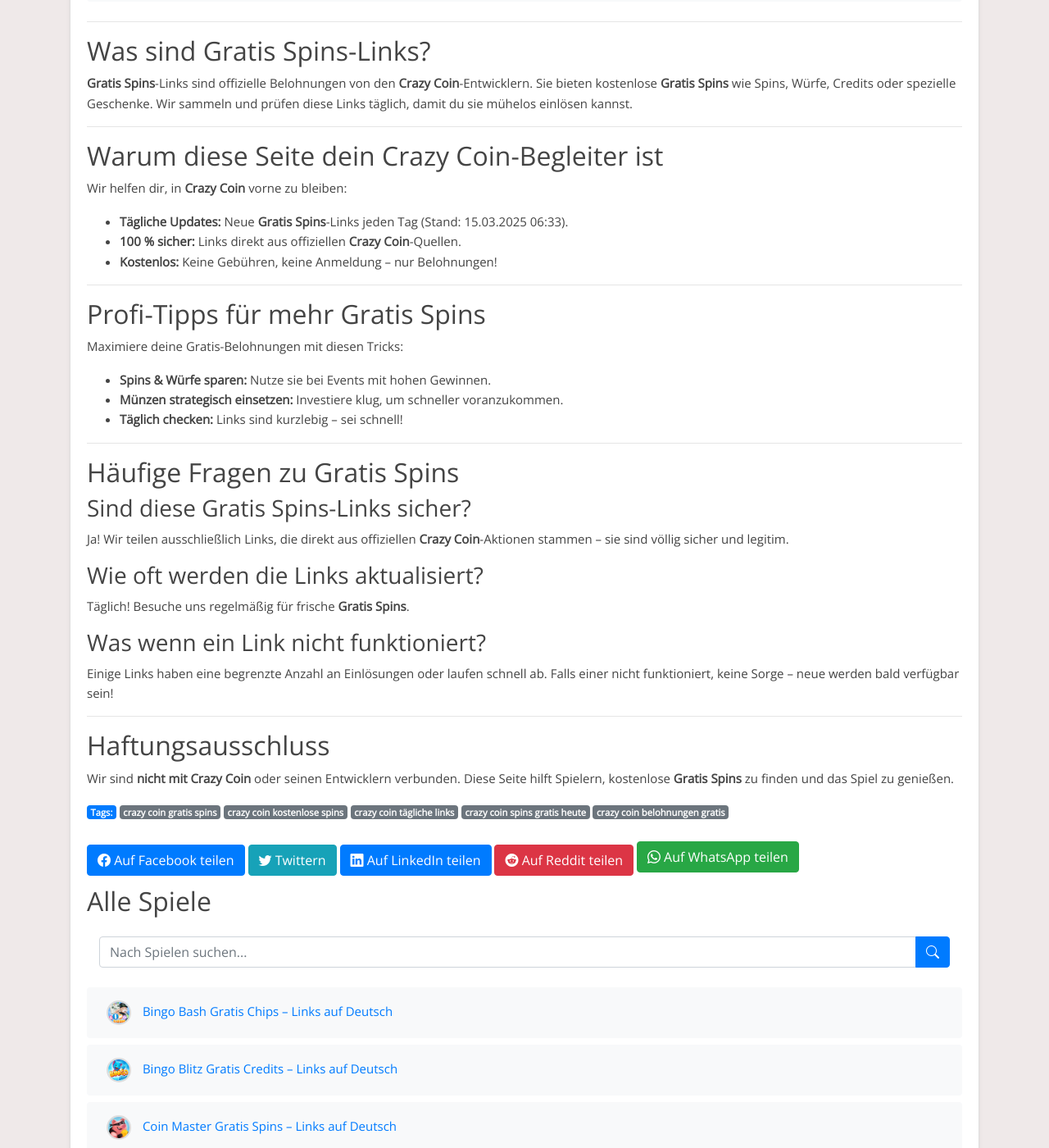
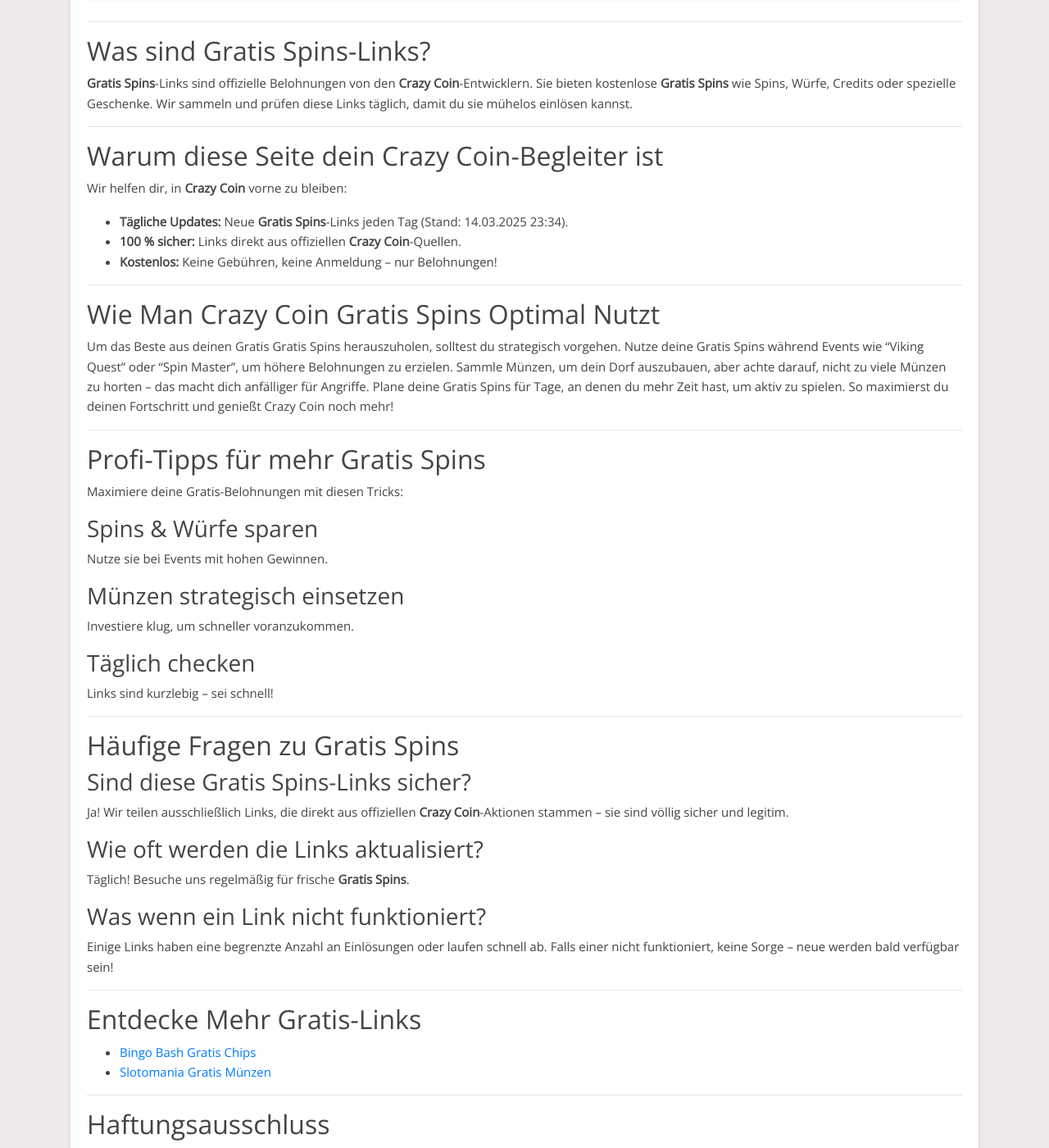
Before and after one commit to Prollad99/bs-de, a Jekyll site: the page built from _posts/2025-01-20-crazy-coin.md, in a window 1280 px wide and 1400 px high, scrolled down 3918 px. Shown: the whole window at 82% size. Built offline with Jekyll 4.4.1, drawn with Linux system fonts in a browser that asks for light colours; some of the changed text lies outside the part shown.

Commit message:
Update  links and content - 2025-03-15 06:34

```diff
--- a/_includes/crazy-coin_footer.html
+++ b/_includes/crazy-coin_footer.html
@@ -10,9 +10,15 @@
 
 Wir helfen dir, in **Crazy Coin** vorne zu bleiben:
 
-- **Tägliche Updates:** Neue **Gratis Spins**-Links jeden Tag (Stand: 15.03.2025 06:33).
+- **Tägliche Updates:** Neue **Gratis Spins**-Links jeden Tag (Stand: 14.03.2025 23:34).
 - **100 % sicher:** Links direkt aus offiziellen **Crazy Coin**-Quellen.
 - **Kostenlos:** Keine Gebühren, keine Anmeldung – nur Belohnungen!
+
+---
+
+## Wie Man Crazy Coin Gratis Spins Optimal Nutzt
+
+Um das Beste aus deinen Gratis Gratis Spins herauszuholen, solltest du strategisch vorgehen. Nutze deine Gratis Spins während Events wie "Viking Quest" oder "Spin Master", um höhere Belohnungen zu erzielen. Sammle Münzen, um dein Dorf auszubauen, aber achte darauf, nicht zu viele Münzen zu horten – das macht dich anfälliger für Angriffe. Plane deine Gratis Spins für Tage, an denen du mehr Zeit hast, um aktiv zu spielen. So maximierst du deinen Fortschritt und genießt Crazy Coin noch mehr!
 
 ---
 
@@ -20,9 +26,14 @@
 
 Maximiere deine Gratis-Belohnungen mit diesen Tricks:
 
-- **Spins & Würfe sparen:** Nutze sie bei Events mit hohen Gewinnen.
-- **Münzen strategisch einsetzen:** Investiere klug, um schneller voranzukommen.
-- **Täglich checken:** Links sind kurzlebig – sei schnell!
+### Spins & Würfe sparen
+Nutze sie bei Events mit hohen Gewinnen.
+
+### Münzen strategisch einsetzen
+Investiere klug, um schneller voranzukommen.
+
+### Täglich checken
+Links sind kurzlebig – sei schnell!
 
 ---
 
@@ -42,6 +53,13 @@
 
 ---
 
+## Entdecke Mehr Gratis-Links
+
+- [Bingo Bash Gratis Chips](/bingo-bash-gratis-chips/)
+- [Slotomania Gratis Münzen](/slotomania-gratis-muenzen/)
+
+---
+
 ## Haftungsausschluss
 
 Wir sind **nicht mit Crazy Coin** oder seinen Entwicklern verbunden. Diese Seite hilft Spielern, kostenlose **Gratis Spins** zu finden und das Spiel zu genießen.
--- a/_includes/crazy-coin_post.html
+++ b/_includes/crazy-coin_post.html
@@ -1,4 +1,4 @@
-# Crazy Coin Gratis Gratis Spins – Dein Täglicher Bonus
+# Tägliche Crazy Coin Gratis Gratis Spins – Jetzt Sammeln!
 
 Willkommen bei deiner Quelle für **Crazy Coin Gratis Gratis Spins**! Hier findest du täglich neue Links, um kostenlose Gratis Spins und Belohnungen zu sammeln – perfekt für deutsche Spieler.
 
```
